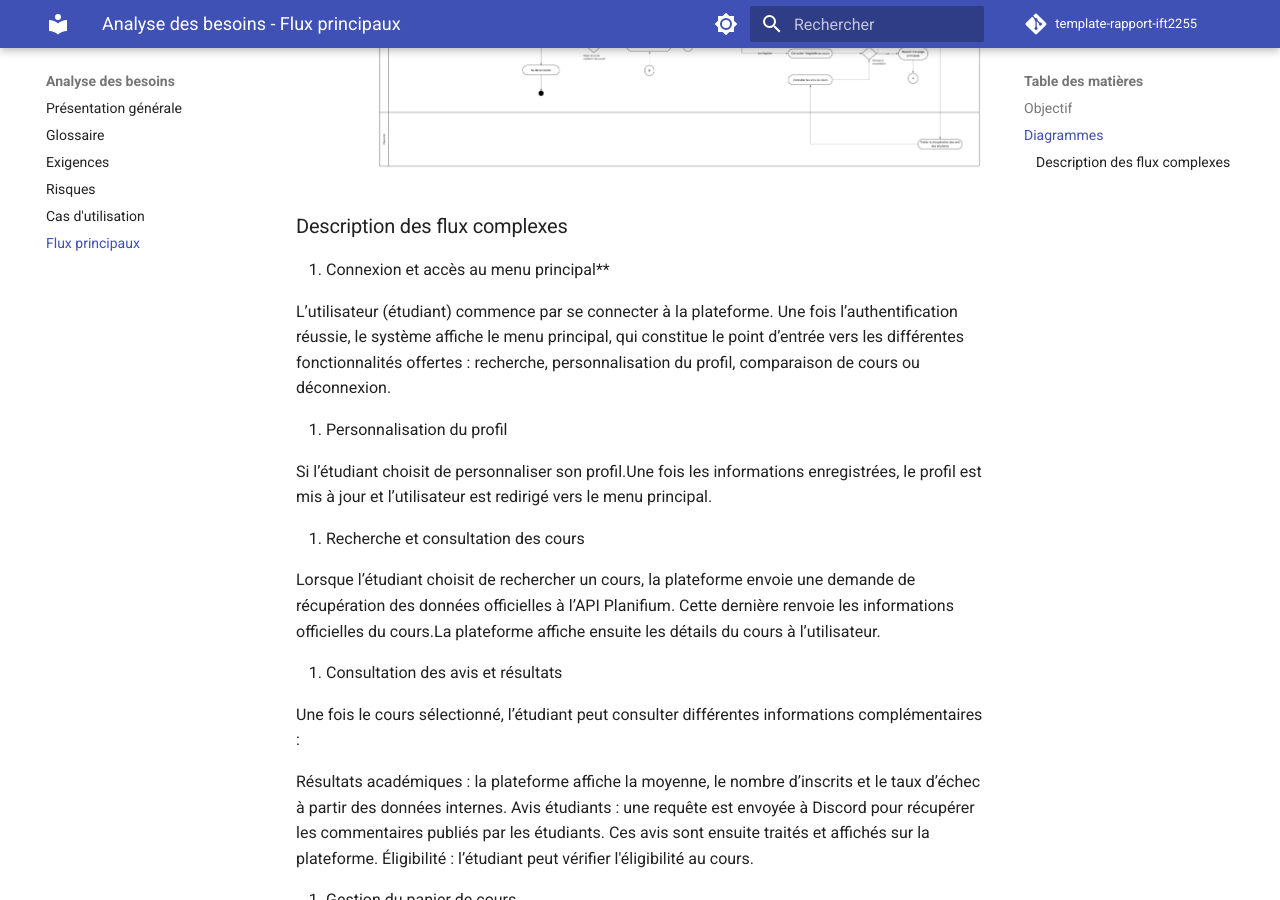
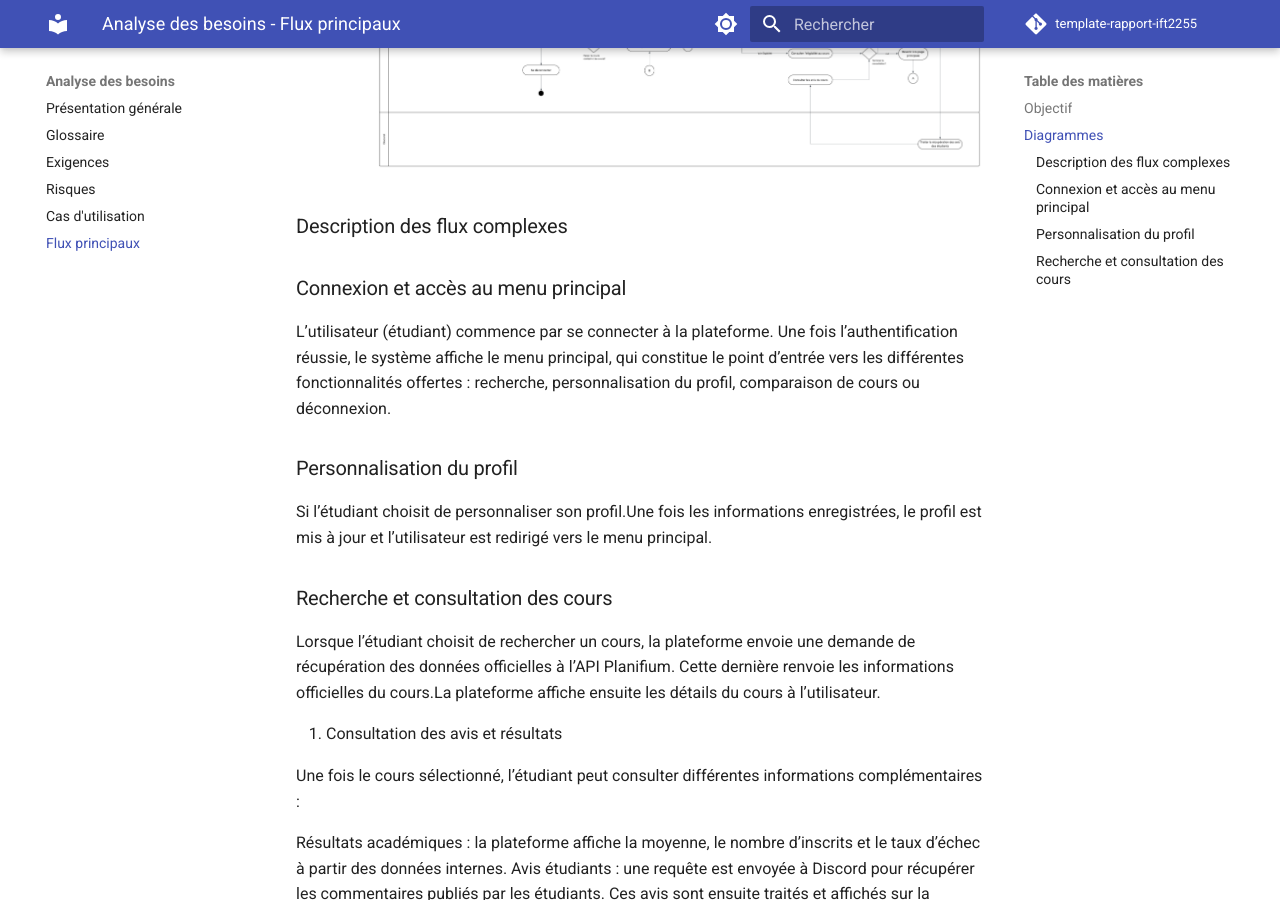
Before and after one commit to jujutheriault/IFT2255_Devoir1, an MkDocs documentation site: the page built from docs/besoins/flux-principaux.md, in a window 1280 px wide and 900 px high, scrolled down 537 px. Built offline with MkDocs 1.6.1 and Material for MkDocs 9.7.7, drawn with Linux system fonts in a browser that asks for light colours; comment, search, counter and statistics services are not loaded; part of the change alters nothing that is shown.

Commit message:
Update flux-principaux.md

```diff
--- a/docs/besoins/flux-principaux.md
+++ b/docs/besoins/flux-principaux.md
@@ -14,15 +14,15 @@ Décrire les flux d’interaction entre les acteurs et le système.
 
 ### Description des flux complexes
 
-1. Connexion et accès au menu principal**
+### Connexion et accès au menu principal
 
 L’utilisateur (étudiant) commence par se connecter à la plateforme. Une fois l’authentification réussie, le système affiche le menu principal, qui constitue le point d’entrée vers les différentes fonctionnalités offertes : recherche, personnalisation du profil, comparaison de cours ou déconnexion.
 
-2. Personnalisation du profil
+### Personnalisation du profil
 
 Si l’étudiant choisit de personnaliser son profil.Une fois les informations enregistrées, le profil est mis à jour et l’utilisateur est redirigé vers le menu principal.
 
-3. Recherche et consultation des cours
+### Recherche et consultation des cours
 
 Lorsque l’étudiant choisit de rechercher un cours, la plateforme envoie une demande de récupération des données officielles à l’API Planifium.
 Cette dernière renvoie les informations officielles du cours.La plateforme affiche ensuite les détails du cours à l’utilisateur.
```
